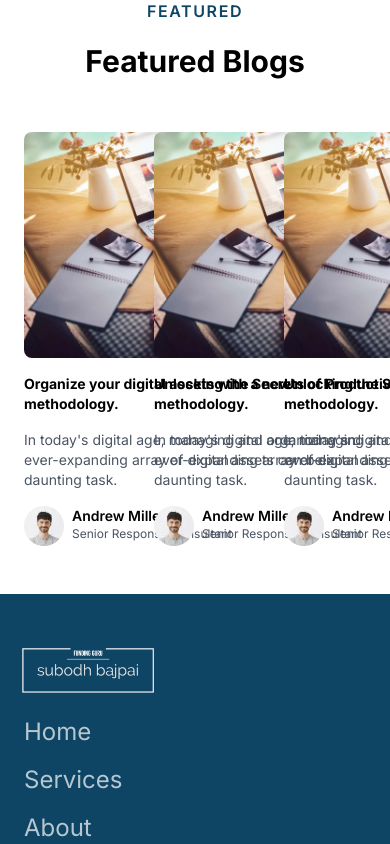
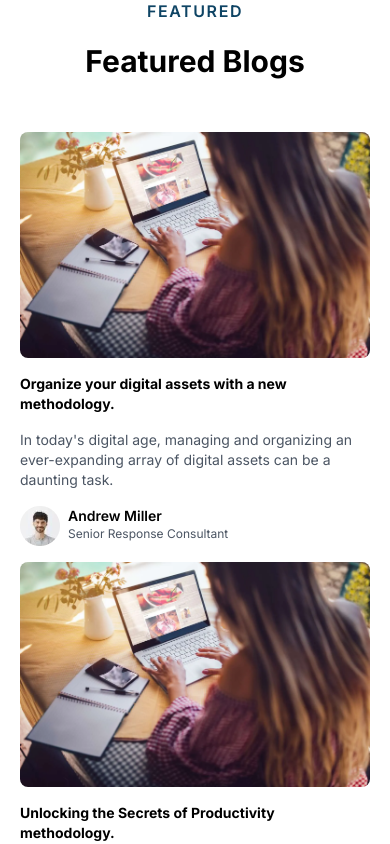
Before and after one commit to rkcoola792/Next-Dubai, a Next.js app: page /blog in a window 390 px wide. Shown: the part 3420-4264 px from the top of the page. Built offline with nearby package versions, Linux system fonts and the light colour scheme.

Commit message:
all fixes done

```diff
--- a/src/app/blogs/MultipleBlogs.jsx
+++ b/src/app/blogs/MultipleBlogs.jsx
@@ -3,7 +3,7 @@ import Link from 'next/link';
 import Singleblog from './SingleBlog';
 const MutipleBlogs = () => {
   return (
-    <div className="my-12 grid grid-cols-3 lg:items-center   justify-center items-center gap-12 2xl:gap-24  ">
+    <div className="my-12 sm:grid sm:grid-cols-3 lg:items-center  flex flex-col gap-4 sm:gap-12  justify-center items-center 2xl:gap-24  ">
 
       <Link href="/blog/post1">
 
```
